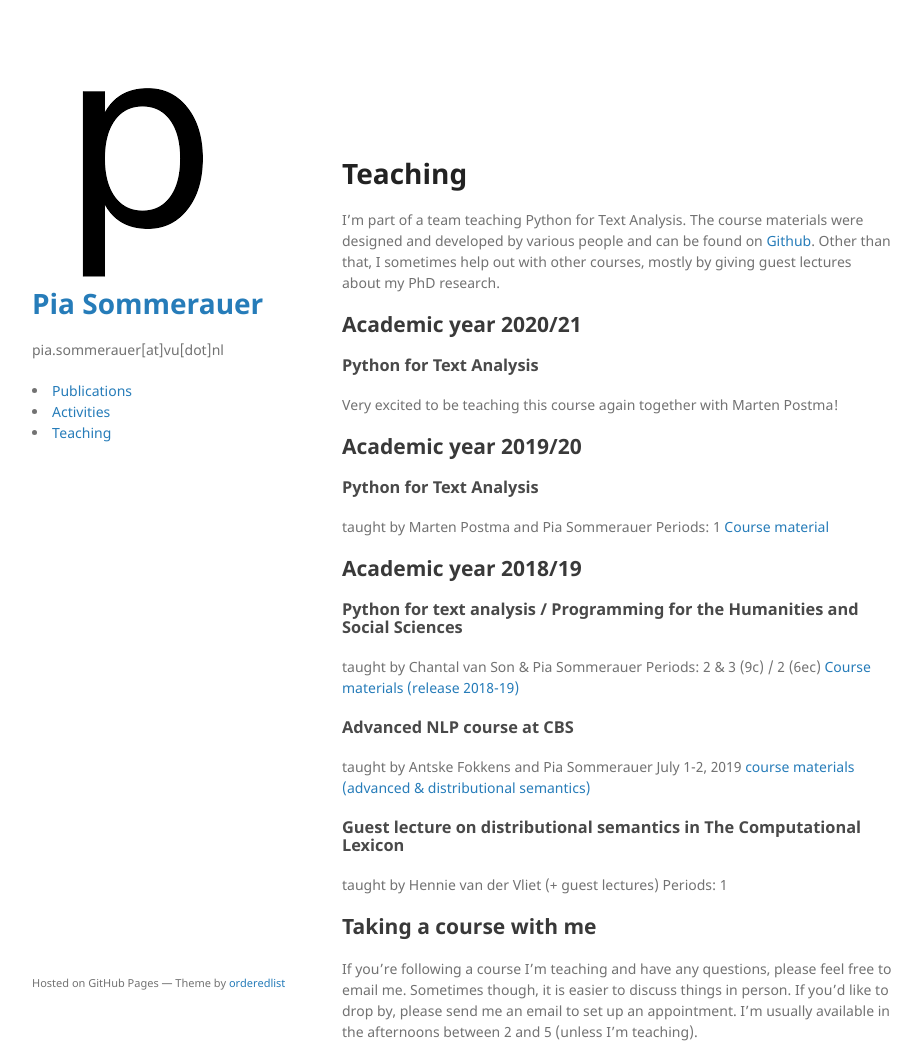
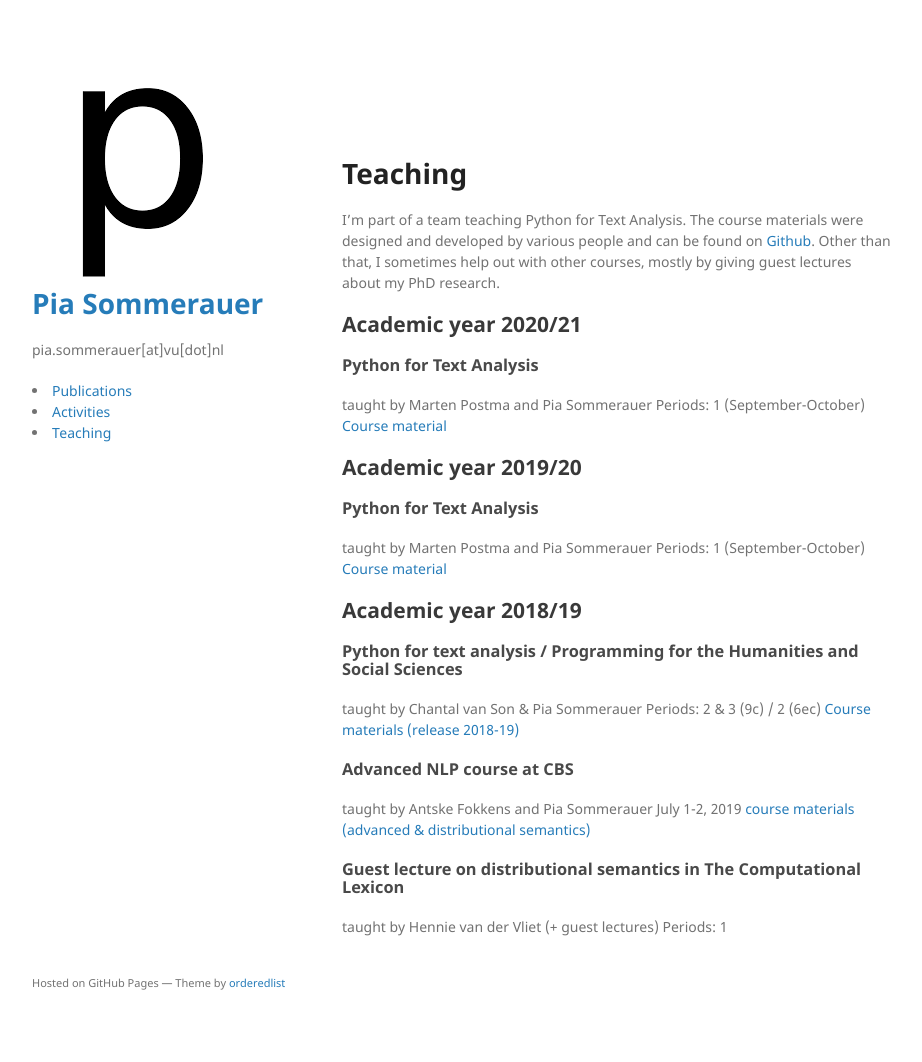
Before and after one commit to PiaSommerauer/PiaSommerauer.github.io, a Jekyll site: the page built from teaching.md, in a window 1280 px wide and 1062 px high. Shown: the whole window, without its empty margins (178-1100 px from the left). Built offline with Jekyll 4.4.1, drawn with Linux system fonts in a browser that asks for light colours; our own code applies the rules of GitHub Pages for plain Markdown files.

Commit message:
update talks

```diff
--- a/teaching.md
+++ b/teaching.md
@@ -2,18 +2,20 @@
 
 I'm part of a team teaching Python for Text Analysis. The course materials were designed and developed by various people and can be found on [Github](https://github.com/cltl/python-for-text-analysis). Other than that, I sometimes help out with other courses, mostly by giving guest lectures about my PhD research.
 
+
+
 ## Academic year 2020/21
 
 ### Python for Text Analysis
-
-Very excited to be teaching this course again together with Marten Postma!
-
+taught by Marten Postma and Pia Sommerauer
+Periods: 1 (September-October)
+[Course material](https://github.com/cltl/python-for-text-analysis)
 
 ## Academic year 2019/20
 
 ### Python for Text Analysis
 taught by Marten Postma and Pia Sommerauer
-Periods: 1
+Periods: 1 (September-October)
 [Course material](https://github.com/cltl/python-for-text-analysis)
 
 ## Academic year 2018/19
@@ -31,8 +33,3 @@ July 1-2, 2019
 ### Guest lecture on distributional semantics in The Computational Lexicon
 taught by Hennie van der Vliet (+ guest lectures)
 Periods: 1
-
-
-## Taking a course with me
-
-If you're following a course I'm teaching and have any questions, please feel free to email me. Sometimes though, it is easier to discuss things in person. If you'd like to drop by, please send me an email to set up an appointment. I'm usually available in the afternoons between 2 and 5 (unless I'm teaching).
```
Also changed, not shown: talks.md (+1 -0 lines).
